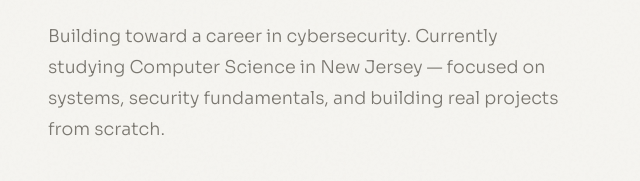
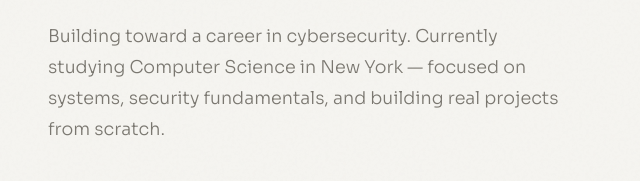
Before and after one commit to Sahan2004-06/Sahan2004-06.github.io, a plain HTML site: page index.html in a window 1280 px wide. Shown: the part 469-650 px from the top of the page, 0-640 px from the left. Drawn offline with nearby package versions, Linux system fonts and the light colour scheme; a web font is replaced by a local one.

Commit message:
Change location in hero description
Updated location from New Jersey to New York in hero description.

```diff
--- a/index.html
+++ b/index.html
@@ -564,7 +564,7 @@
     <span class="hero-tag">Available for opportunities</span>
     <h1>Hi, I'm <span class="name-accent">Sahan.</span><br>CS Student &<br>Aspiring Security Engineer.</h1>
     <p class="hero-desc">
-      Building toward a career in cybersecurity. Currently studying Computer Science in New Jersey — focused on systems, security fundamentals, and building real projects from scratch.
+      Building toward a career in cybersecurity. Currently studying Computer Science in New York — focused on systems, security fundamentals, and building real projects from scratch.
     </p>
     <div class="hero-cta">
       <a href="#projects" class="btn btn-primary">View Projects</a>
```
